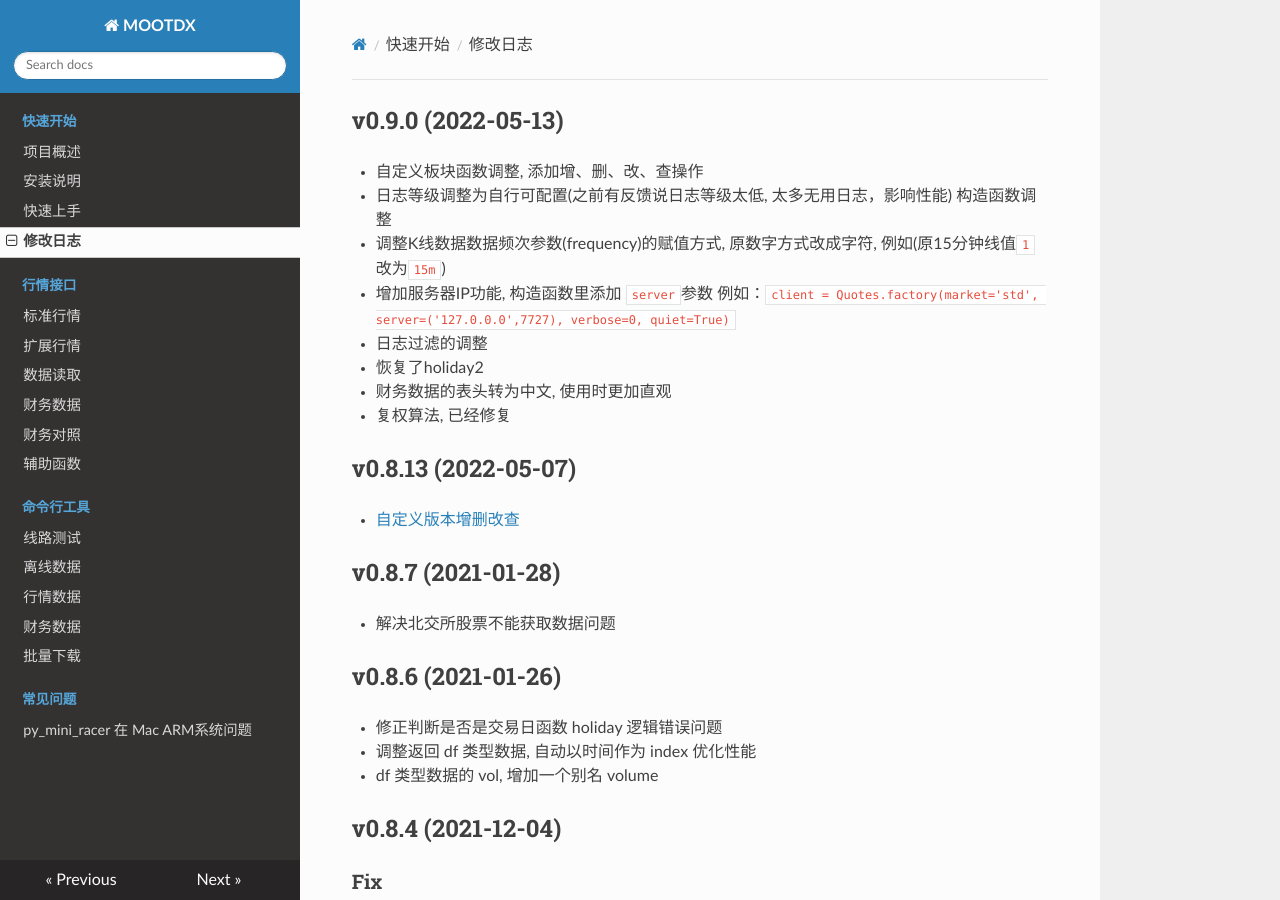
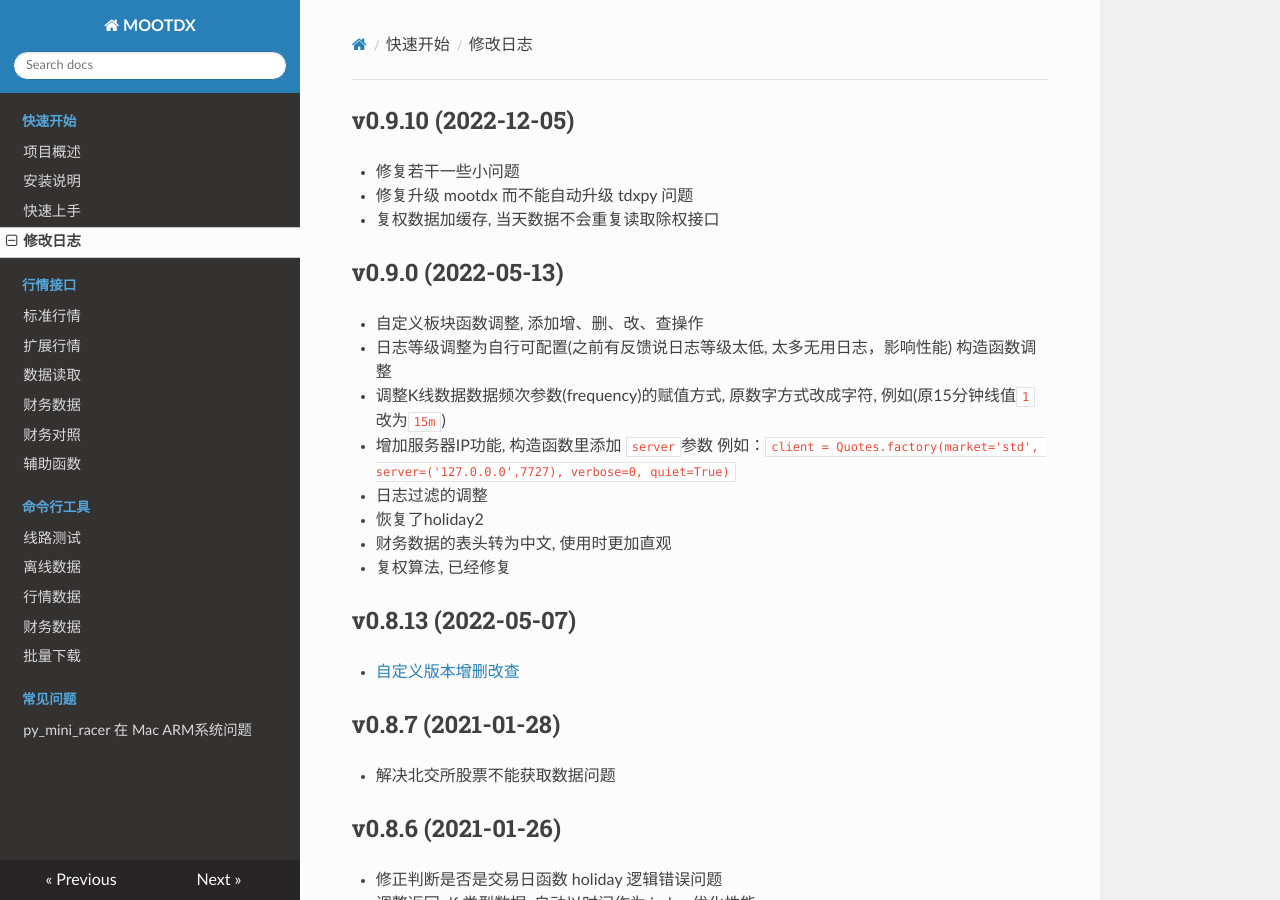
Before and after one commit to mootdx/mootdx, an MkDocs documentation site: the page built from docs/chlog.md, in a window 1280 px wide and 900 px high. Built offline with MkDocs 1.6.1, drawn with Linux system fonts in a browser that asks for light colours; nearby versions of some CDN libraries.

Commit message:
增加复权缓存, 调整依赖版本, 修改若干小问题

```diff
--- a/docs/chlog.md
+++ b/docs/chlog.md
@@ -1,3 +1,8 @@
+## v0.9.10 (2022-12-05)
+
+* 修复若干一些小问题
+* 修复升级 mootdx 而不能自动升级 tdxpy 问题
+* 复权数据加缓存, 当天数据不会重复读取除权接口
 
 ## v0.9.0 (2022-05-13)
 
```
